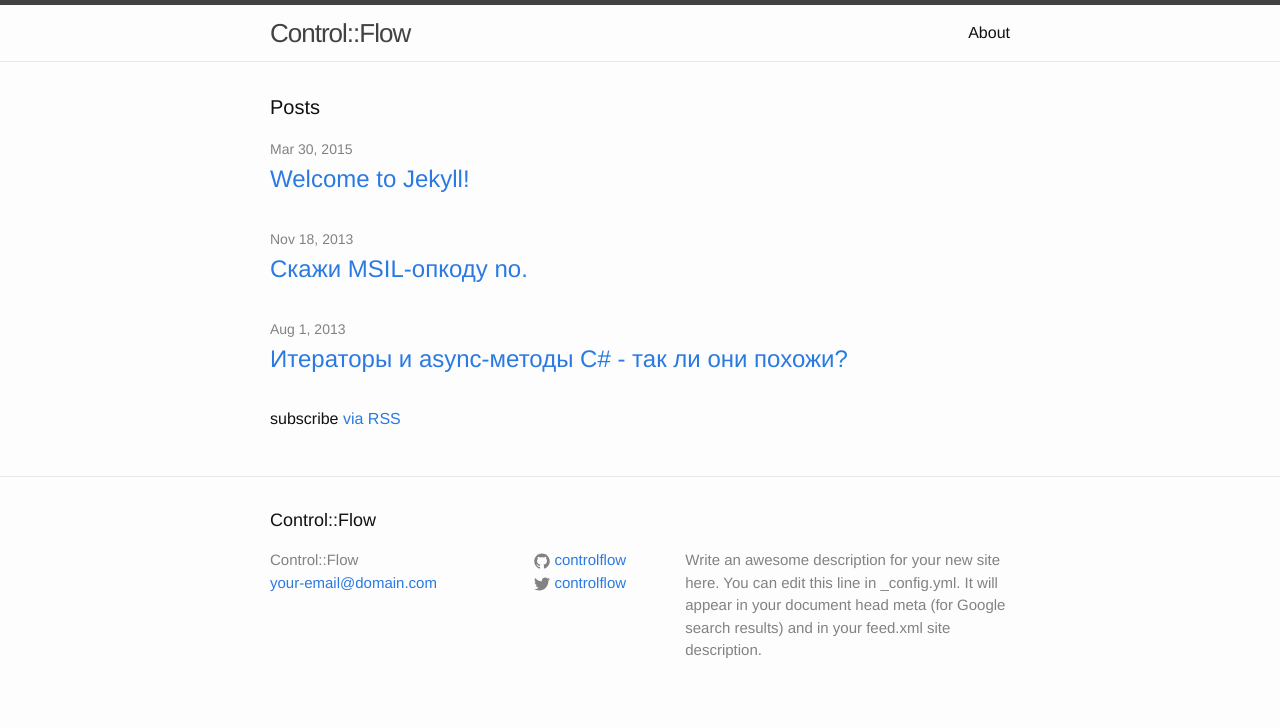
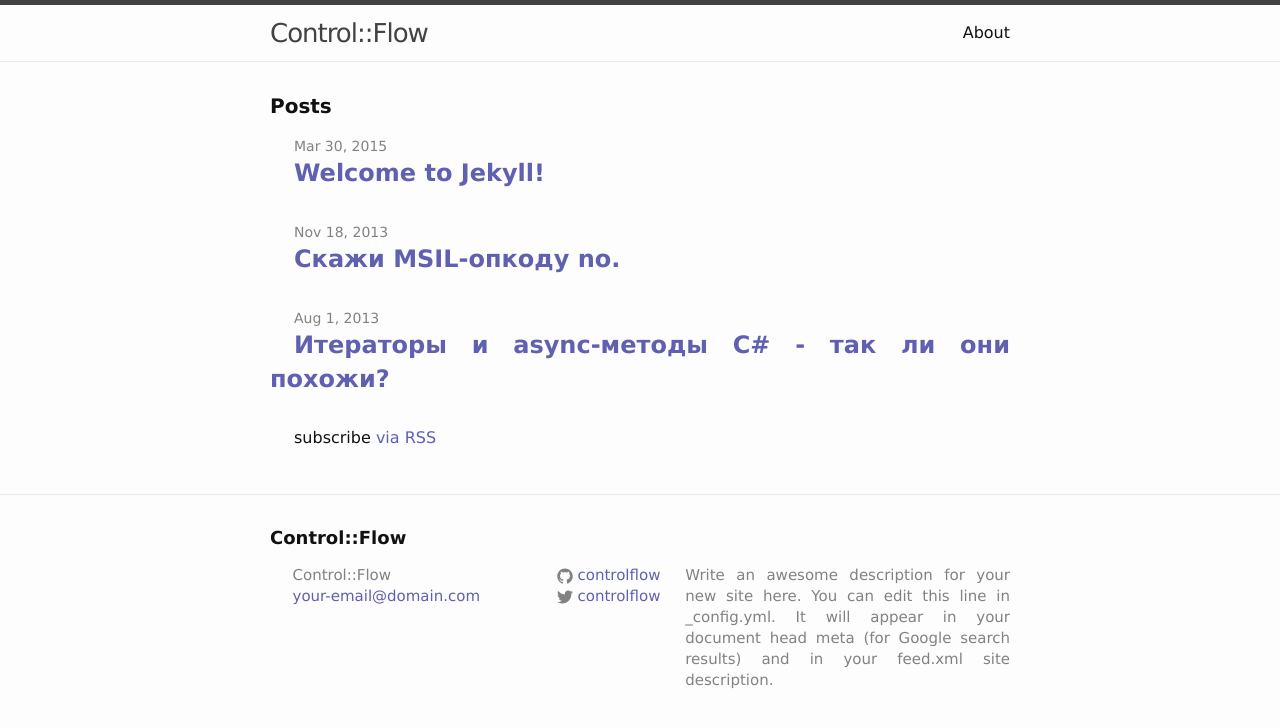
Before and after one commit to controlflow/controlflow.github.io, a Jekyll site: the page built from index.html, in a window 1280 px wide. Shown: the top 728 px of the page. Built offline with Jekyll 4.4.1, drawn with Linux system fonts in a browser that asks for light colours.

Commit message:
Lambdascss

```diff
--- a/_sass/_base.scss
+++ b/_sass/_base.scss
@@ -1,6 +1,3 @@
-/**
- * Reset some basic elements
- */
 body, h1, h2, h3, h4, h5, h6,
 p, blockquote, pre, hr,
 dl, dd, ol, ul, figure {
@@ -8,11 +5,6 @@
     padding: 0;
 }
 
-
-
-/**
- * Basic styling
- */
 body {
     font-family: $base-font-family;
     font-size: $base-font-size;
@@ -23,11 +15,6 @@
     -webkit-text-size-adjust: 100%;
 }
 
-
-
-/**
- * Set `margin-bottom` to maintain vertical rhythm
- */
 h1, h2, h3, h4, h5, h6,
 p, blockquote, pre,
 ul, ol, dl, figure,
@@ -35,21 +22,14 @@
     margin-bottom: $spacing-unit / 2;
 }
 
-
-
-/**
- * Images
- */
 img {
     max-width: 100%;
     vertical-align: middle;
+    display: block;
+    margin-left: auto;
+    margin-right: auto;
 }
 
-
-
-/**
- * Figures
- */
 figure > img {
     display: block;
 }
@@ -58,13 +38,13 @@
     font-size: $small-font-size;
 }
 
-
-
-/**
- * Lists
- */
 ul, ol {
-    margin-left: $spacing-unit;
+    text-align: justify;
+    //margin-left: $spacing-unit;
+    margin-left: 0;
+    list-style-position: inside;
+    list-style-type: square;
+    text-indent: 1.5em;
 }
 
 li {
@@ -74,20 +54,10 @@
     }
 }
 
-
-
-/**
- * Headings
- */
 h1, h2, h3, h4, h5, h6 {
-    font-weight: 300;
+    //font-weight: 300;
 }
 
-
-
-/**
- * Links
- */
 a {
     color: $brand-color;
     text-decoration: none;
@@ -102,11 +72,21 @@
     }
 }
 
+p {
+    text-align: justify;
+}
 
+p + p { text-indent: 1.5em; }
+ul + p { text-indent: 1.5em; }
 
-/**
- * Blockquotes
- */
+div.highlight {
+    margin-left: 1.5em;
+    margin-right: 1.5em;
+    + p {
+        text-indent: 1.5em;
+    }
+}
+
 blockquote {
     color: $grey-color;
     border-left: 4px solid $grey-color-light;
@@ -120,21 +100,16 @@
     }
 }
 
-
-
-/**
- * Code formatting
- */
 pre,
 code {
     font-size: 15px;
-    border: 1px solid $grey-color-light;
-    border-radius: 3px;
-    background-color: #eef;
+    //border: 1px solid $grey-color-light;
+    //border-radius: 3px;
+    background-color: #f4f4f4;
 }
 
 code {
-    padding: 1px 5px;
+    //padding: 1px 2px;
 }
 
 pre {
--- a/css/main.scss
+++ b/css/main.scss
@@ -3,19 +3,17 @@
 ---
 @charset "utf-8";
 
-
-
 // Our variables
-$base-font-family: Helvetica, Arial, sans-serif;
+$base-font-family: Verdana, Geneva, sans-serif;
 $base-font-size:   16px;
 $small-font-size:  $base-font-size * 0.875;
-$base-line-height: 1.5;
+$base-line-height: 1.4;
 
 $spacing-unit:     30px;
 
 $text-color:       #111;
 $background-color: #fdfdfd;
-$brand-color:      #2a7ae2;
+$brand-color:      #6060B0;
 
 $grey-color:       #828282;
 $grey-color-light: lighten($grey-color, 40%);
@@ -23,8 +21,6 @@
 
 $on-palm:          600px;
 $on-laptop:        800px;
-
-
 
 // Using media queries with like this:
 // @include media-query($palm) {
@@ -39,8 +35,6 @@
     }
 }
 
-
-
 // Import partials from `sass_dir` (defaults to `_sass`)
 @import
         "base",
```
